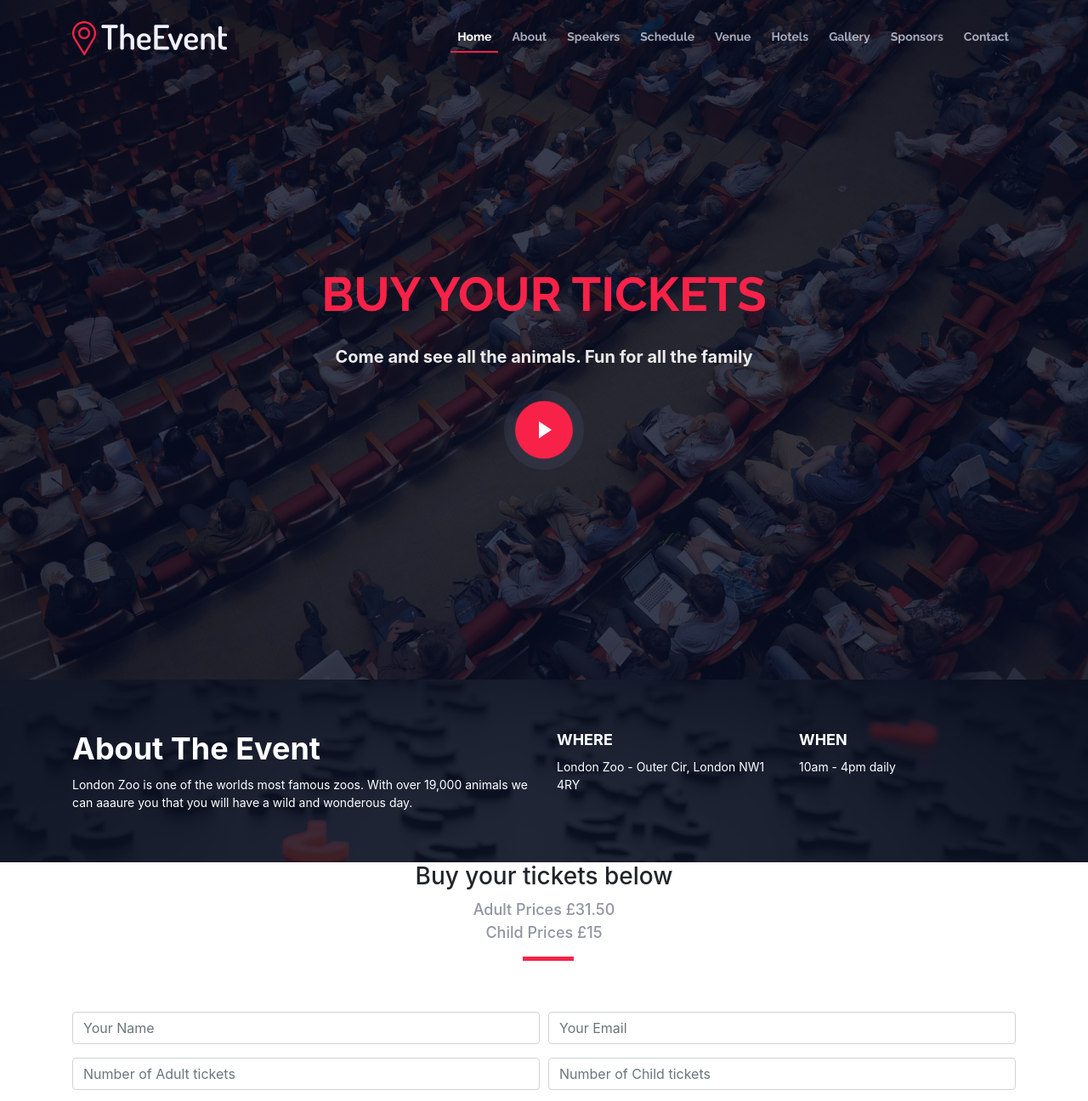
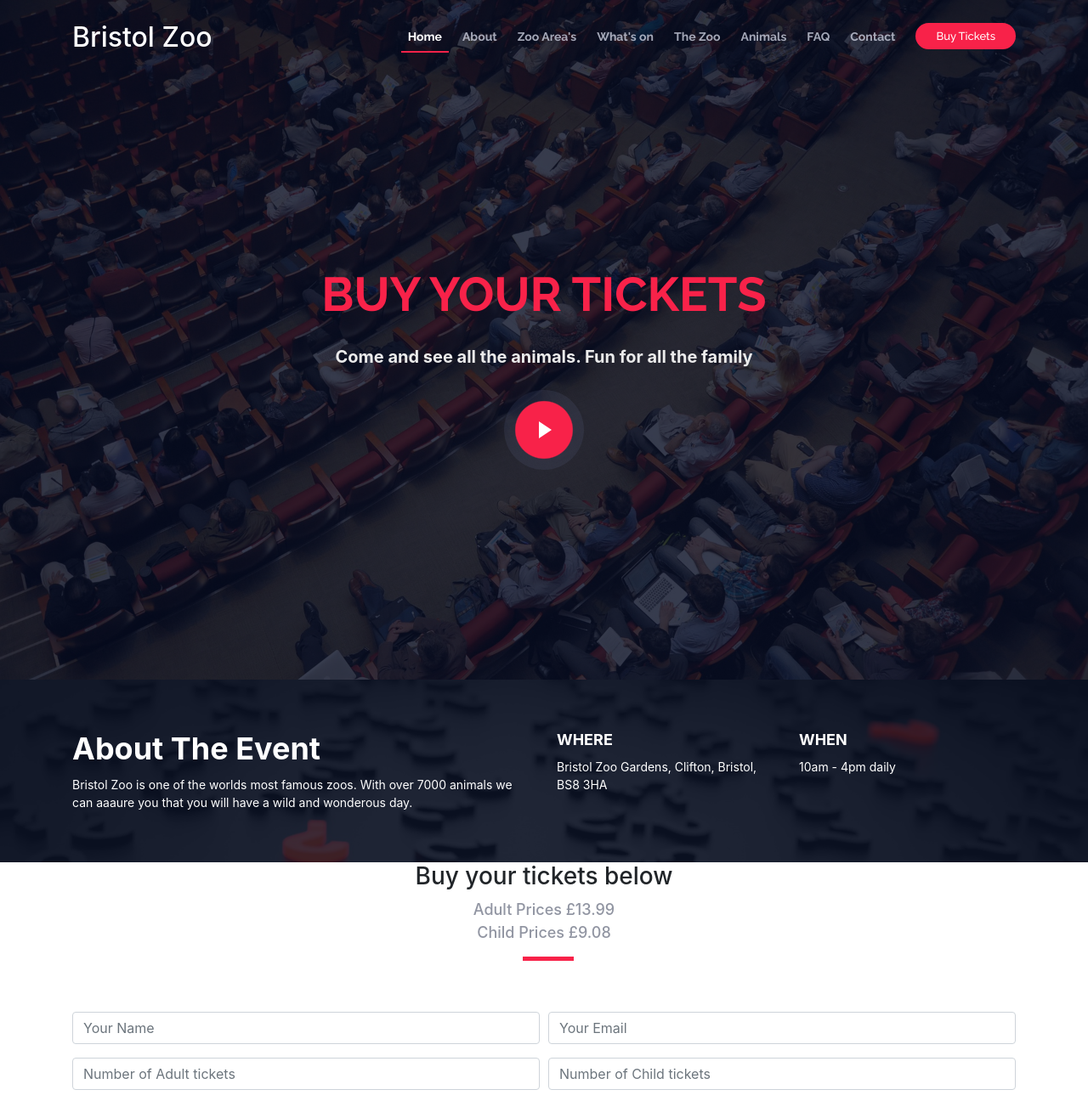
Before and after one commit to akeber89/ZooProject, a website with bundled scripts: page tickets.html in a window 1280 px wide. Shown: the top 1296 px of the page at 85% size. Built offline with nearby package versions, Linux system fonts and the light colour scheme.

Commit message:
updated tickets with new Nav info and updated information to be about Bristol Zoo instead of London Zoo. Also updated Nav link on Index page so buy tickets button directs to the ticket page

```diff
--- a/tickets.html
+++ b/tickets.html
@@ -43,23 +43,23 @@
   <header id="header">
     <div class="container">
 
-      <div id="logo" class="pull-left">
-        <!-- Uncomment below if you prefer to use a text logo -->
-        <!-- <h1><a href="#main">C<span>o</span>nf</a></h1>-->
-        <a href="#intro" class="scrollto"><img src="img/logo.png" alt="" title=""></a>
-      </div>
+        <div id="logo" class="pull-left">
+            <!-- Uncomment below if you prefer to use a text logo -->
+            <!-- <h1><a href="#main">C<span>o</span>nf</a></h1>-->
+            <a href="#intro" class="scrollto"><h2 class="pageTitle">Bristol Zoo</h2></a>
+          </div>
 
       <nav id="nav-menu-container">
         <ul class="nav-menu">
           <li class="menu-active"><a href="#intro">Home</a></li>
           <li><a href="#about">About</a></li>
-          <li><a href="#speakers">Speakers</a></li>
-          <li><a href="#schedule">Schedule</a></li>
-          <li><a href="#venue">Venue</a></li>
-          <li><a href="#hotels">Hotels</a></li>
-          <li><a href="#gallery">Gallery</a></li>
-          <li><a href="#supporters">Sponsors</a></li>
+          <li><a href="#speakers">Zoo Area's</a></li>
+          <li><a href="#schedule">What's on</a></li>
+          <li><a href="#venue">The Zoo</a></li>
+          <li><a href="#hotels">Animals</a></li>
+          <li><a href="#gallery">FAQ</a></li>
           <li><a href="#contact">Contact</a></li>
+          <li class="buy-tickets"><a href="tickets.html">Buy Tickets</a></li>
         </ul>
       </nav><!-- #nav-menu-container -->
     </div>
@@ -72,7 +72,7 @@
     <div class="intro-container wow fadeIn">
       <h1 class="mb-4 pb-0"><span>Buy your Tickets</span></h1>
       <p class="mb-4 pb-0">Come and see all the animals. Fun for all the family</p>
-      <a href="https://www.youtube.com/watch?v=uypihSxskk8" class="venobox play-btn mb-4" data-vbtype="video"
+      <a href="https://www.youtube.com/watch?v=9-zFuSZIa4s" class="venobox play-btn mb-4" data-vbtype="video"
         data-autoplay="true"></a>
     </div>
   </section>
@@ -87,13 +87,13 @@
         <div class="row">
           <div class="col-lg-6">
             <h2>About The Event</h2>
-            <p>London Zoo is one of the worlds most famous zoos. With over 19,000 animals
+            <p>Bristol Zoo is one of the worlds most famous zoos. With over 7000 animals
                 we can aaaure you that you will have a wild and wonderous day.
             </p>
           </div>
           <div class="col-lg-3">
             <h3>Where</h3>
-            <p>London Zoo - Outer Cir, London NW1 4RY</p>
+            <p> Bristol Zoo Gardens, Clifton, Bristol, BS8 3HA</p>
           </div>
           <div class="col-lg-3">
             <h3>When</h3>
@@ -110,8 +110,8 @@
       <div class="container">
         <div class="section-header">
           <h3 class="text-center">Buy your tickets below</h3>
-          <p>Adult Prices £31.50</p>
-          <p>Child Prices £15</p>
+          <p>Adult Prices £13.99</p>
+          <p>Child Prices £9.08</p>
         </div>
 
         <div class="form">
```
Also changed, not shown: index.html (+1 -1 lines).
